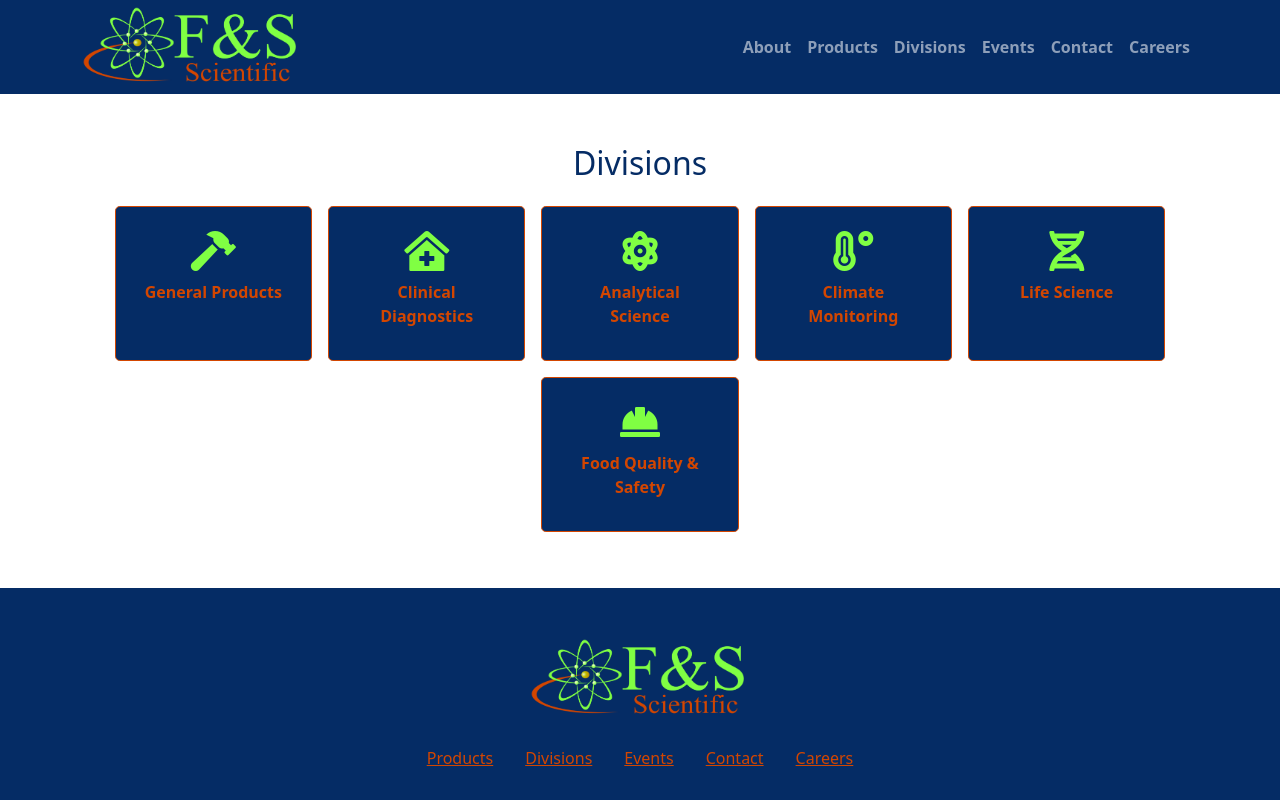
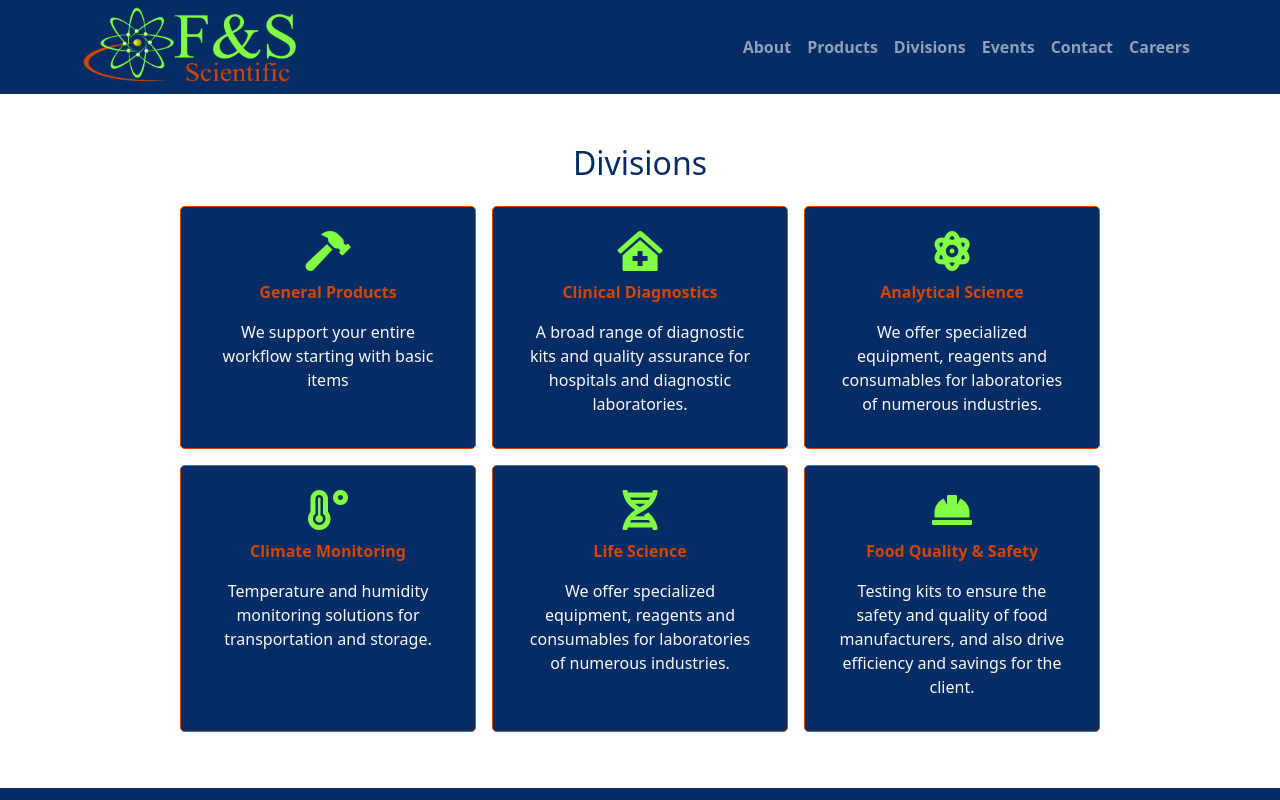
Before and after one commit to dreamhighcodestar/contenful, a Next.js app: page /divisions in a window 1280 px wide. Shown: the top 800 px of the page. Built offline with nearby package versions, Linux system fonts and the light colour scheme.

Commit message:
Added fades on render.

```diff
--- a/Components/Division.js
+++ b/Components/Division.js
@@ -1,9 +1,10 @@
-const Division = ({ name, icon }) => {
+const Division = ({ name, icon, description }) => {
   return (
-    <div className="container col-sm-4 col-md-4 col-lg-2 my-2 mx-sm-2 text-center border border-orange bg-blue-800 text-lime rounded-3">
+    <div className="container col-sm-5 col-md-5 col-lg-3 my-2 mx-sm-2 text-center border border-orange bg-blue-800 text-lime rounded-3">
       <div className="p-3">
         <i className={icon + " fs-1 pt-2"}></i>
         <p className="fw-bold pt-2 text-orange">{name}</p>
+        <p className="text-light">{description}</p>
       </div>
     </div>
   );
--- a/Components/Divisions.js
+++ b/Components/Divisions.js
@@ -1,16 +1,48 @@
+import { useEffect } from "react";
+import { fadeUp } from "../animations/fadeUp";
 import Division from "./Division";
 
 const Divisions = () => {
+  useEffect(() => {
+    fadeUp("#page-title");
+    fadeUp("#divisions");
+  });
   return (
     <div className="pb-5">
-      <h2 className="text-center mb-3 text-blue-800">Divisions</h2>
-      <div className="row justify-content-center mx-5">
-        <Division name="General Products" icon="fas fa-hammer" />
-        <Division name="Clinical Diagnostics" icon="fas fa-clinic-medical" />
-        <Division name="Analytical Science" icon="fas fa-atom" />
-        <Division name="Climate Monitoring" icon="fas fa-temperature-high" />
-        <Division name="Life Science" icon="fas fa-dna" />
-        <Division name="Food Quality &amp; Safety" icon="fas fa-hard-hat" />
+      <h2 id="page-title" className="text-center mb-3 text-blue-800">
+        Divisions
+      </h2>
+      <div id="divisions" className="row justify-content-center mx-5">
+        <Division
+          name="General Products"
+          icon="fas fa-hammer"
+          description="We support your entire workflow starting with basic items"
+        />
+        <Division
+          name="Clinical Diagnostics"
+          icon="fas fa-clinic-medical"
+          description="A broad range of diagnostic kits and quality assurance for hospitals and diagnostic laboratories."
+        />
+        <Division
+          name="Analytical Science"
+          icon="fas fa-atom"
+          description="We offer specialized equipment, reagents and consumables for laboratories of numerous industries."
+        />
+        <Division
+          name="Climate Monitoring"
+          icon="fas fa-temperature-high"
+          description="Temperature and humidity monitoring solutions for transportation and storage."
+        />
+        <Division
+          name="Life Science"
+          icon="fas fa-dna"
+          description="We offer specialized equipment, reagents and consumables for laboratories of numerous industries."
+        />
+        <Division
+          name="Food Quality &amp; Safety"
+          icon="fas fa-hard-hat"
+          description="Testing kits to ensure the safety and quality of food manufacturers, and also drive efficiency and savings for the client."
+        />
       </div>
     </div>
   );
--- /dev/null
+++ b/animations/fadeUp.js
@@ -0,0 +1,14 @@
+import { gsap } from "gsap/dist/gsap.js";
+import { ScrollTrigger } from "gsap/dist/ScrollTrigger";
+
+export const fadeUp = (element) => {
+  gsap.registerPlugin(ScrollTrigger);
+  gsap.from(element, {
+    scrollTrigger: {
+      trigger: element,
+      toggleActions: "restart none none none",
+    },
+    y: 75,
+    duration: 1.5,
+  });
+};
```
Also changed, not shown: Components/About.js (added, +42 -0 lines), Components/ClientStats.js (+9 -1 lines), Components/Product.js (+2 -5 lines), Components/Stats.js (+7 -1 lines), pages/index.js (+10 -49 lines), pages/products/[slug].js (+16 -3 lines), pages/products/index.js (+11 -2 lines).
